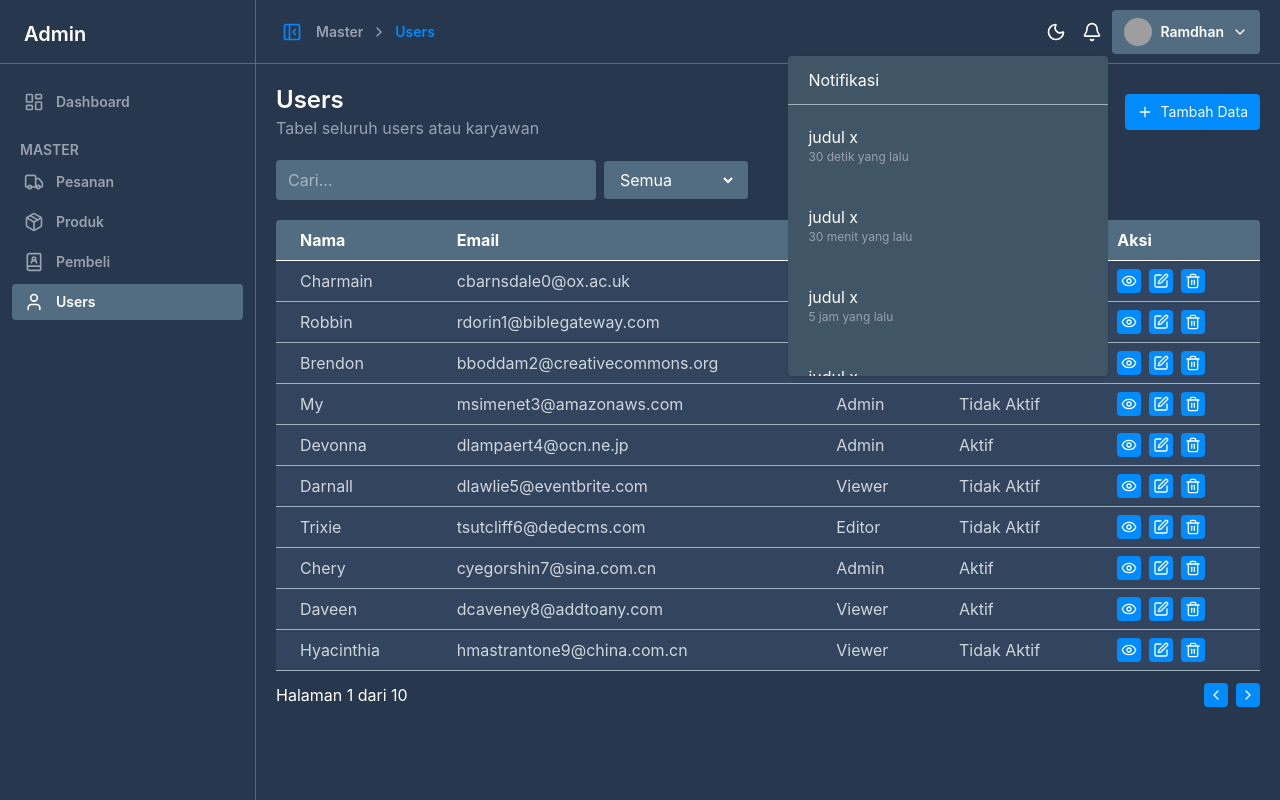
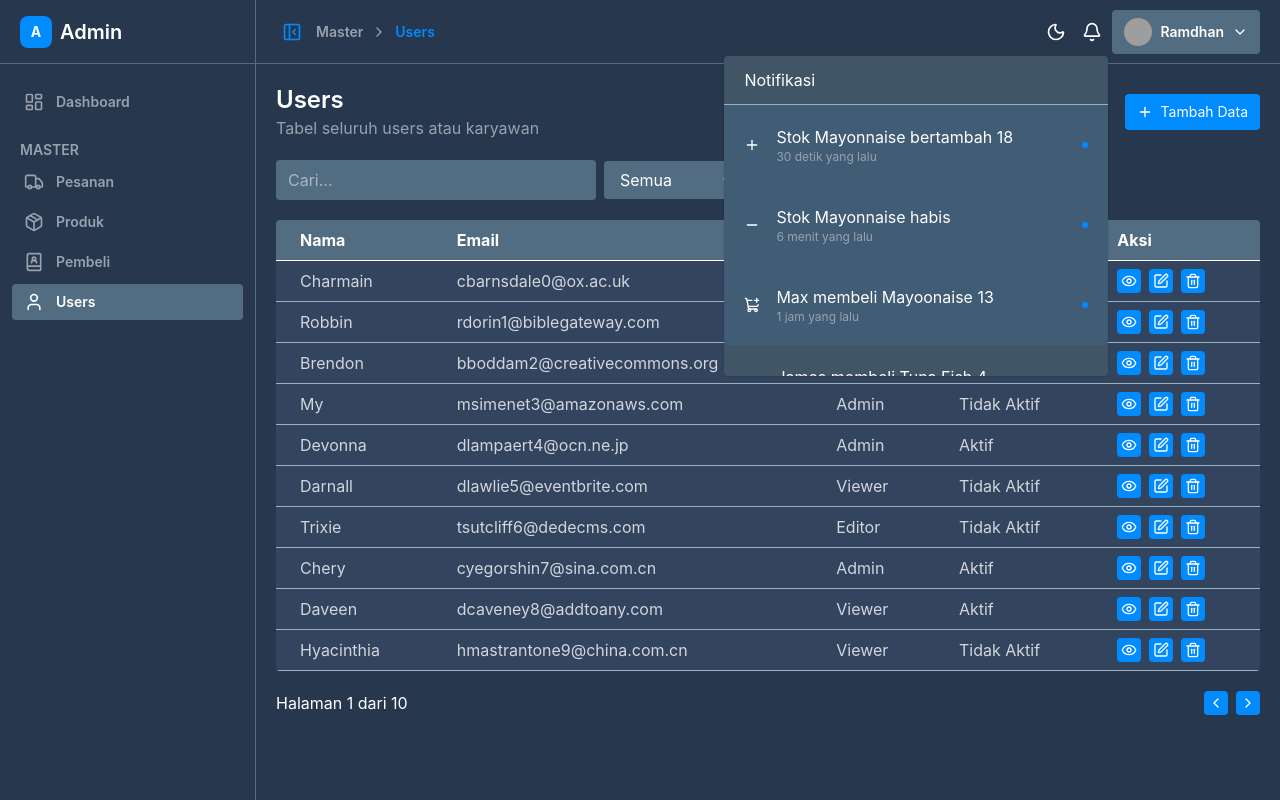
Before and after one commit to RAMDHAN-MQ/react-admin-dashboard, a React (Vite) app: page /master/users in a window 1280 px wide. Both pictures are taken after a click on the button 1092 px from the left and 31 px from the top of the page. Built offline with nearby package versions, Linux system fonts and the light colour scheme; grey boxes are pictures that could not be loaded.

Commit message:
add: component untuk item notification dan fungsi read notification

```diff
--- a/src/components/layouts/MainContent.tsx
+++ b/src/components/layouts/MainContent.tsx
@@ -23,8 +23,52 @@ export default function MainContent({ children }: Props) {
     notifikasi: false,
   });
 
+  const [notif, setNotif] = useState([
+    {
+      id: 1,
+      type: "tambah",
+      judul: "Stok Mayonnaise bertambah 18",
+      waktu: 30,
+      read: true,
+    },
+    {
+      id: 2,
+      type: "habis",
+      judul: "Stok Mayonnaise habis",
+      waktu: 400,
+      read: true,
+    },
+    {
+      id: 3,
+      type: "beli",
+      judul: "Max membeli Mayoonaise 13",
+      waktu: 4000,
+      read: true,
+    },
+    {
+      id: 4,
+      type: "beli",
+      judul: "James membeli Tuna Fish 4",
+      waktu: 9000,
+      read: false,
+    },
+    {
+      id: 5,
+      type: "habis",
+      judul: "Stok Tattoo Kit habis",
+      waktu: 90000,
+      read: false,
+    },
+  ]);
+
+  function handleReadNotif(id: number) {
+    setNotif((prev) =>
+      prev.map((e) => (e.id === id ? { ...e, read: false } : e)),
+    );
+  }
+
   return (
-    <div className="main-content bg-tema-4 flex-1 overflow-y-auto">
+    <div className="main-content bg-tema-4 flex-1 overflow-y-auto scrollbar-thin scrollbar-thumb-primary">
       <div className="nav border-b border-b-tema-3 flex items-center justify-between h-16 p-5">
         <div className="nav-kiri flex gap-2 items-center font-semibold text-sm">
           <IconButton
@@ -35,11 +79,10 @@ export default function MainContent({ children }: Props) {
           <Breadcrumb />
         </div>
         <div className="nav-kanan flex gap-1 items-center text-white">
-          <IconButton icon={<Moon size={20} />} variant="" onClick={() => {}} />
+          <IconButton icon={<Moon size={20} />} onClick={() => {}} />
           <div className="relative">
             <IconButton
               icon={<Bell size={20} />}
-              variant=""
               onClick={() =>
                 setIsDrop((e) => ({
                   profile: false,
@@ -48,31 +91,22 @@ export default function MainContent({ children }: Props) {
               }
             />
             {isDrop.notifikasi && (
-              <div className="flex flex-col my-2 rounded absolute bg-tema-3-shadow w-80 right-0 top-full shadow max-h-80">
+              <div className="flex flex-col my-2 rounded absolute bg-tema-3-shadow w-96 right-0 top-full shadow max-h-80">
                 <div className="px-5 py-3 border-b border-b-tema-2">
                   Notifikasi
                 </div>
-                <ul className="overflow-y-scroll">
-                  <NotificationItem
-                    judul="judul x"
-                    waktu="30 detik yang lalu"
-                  />
-                  <NotificationItem
-                    judul="judul x"
-                    waktu="30 menit yang lalu"
-                  />
-                  <NotificationItem
-                    judul="judul x"
-                    waktu="5 jam yang lalu"
-                  />
-                  <NotificationItem
-                    judul="judul x"
-                    waktu="5 jam yang lalu"
-                  />
-                  <NotificationItem
-                    judul="judul x"
-                    waktu="5 jam yang lalu"
-                  />
+                <ul className="overflow-y-scroll scrollbar-thin scrollbar-thumb-primary">
+                  {notif.map((e) => (
+                    <NotificationItem
+                      key={e.id}
+                      id={e.id}
+                      judul={e.judul}
+                      waktu={e.waktu}
+                      type={e.type}
+                      read={e.read}
+                      onRead={handleReadNotif}
+                    />
+                  ))}
                 </ul>
               </div>
             )}
--- a/src/components/layouts/Sidebar.tsx
+++ b/src/components/layouts/Sidebar.tsx
@@ -3,8 +3,11 @@ import ItemMenu from "../ui/ItemMenu";
 
 export default function Sidebar() {
   return (
-    <div className="side-kiri bg-tema-4 w-64 border-r border-r-tema-3 overflow-y-auto">
-      <div className="nav border-b border-b-tema-3 h-16 py-5 px-6">
+    <div className="side-kiri bg-tema-4 w-64 border-r border-r-tema-3 overflow-y-auto scrollbar-thin scrollbar-thumb-primary">
+      <div className="nav border-b border-b-tema-3 h-16 p-5 flex items-center gap-2">
+        <span className="flex size-8 items-center justify-center rounded-lg bg-primary text-white font-bold text-sm">
+          A
+        </span>
         <span className="text-xl font-semibold text-white">Admin</span>
       </div>
 
@@ -18,14 +21,26 @@ export default function Sidebar() {
         </div>
         <div className="menu-item my-5">
           <span className="px-5">MASTER</span>
-          <ItemMenu logo={<Truck size={20} />} text={"Pesanan"} to="master/pesanan" />
-          <ItemMenu logo={<Package size={20} />} text={"Produk"} to="master/produk" />
+          <ItemMenu
+            logo={<Truck size={20} />}
+            text={"Pesanan"}
+            to="master/pesanan"
+          />
+          <ItemMenu
+            logo={<Package size={20} />}
+            text={"Produk"}
+            to="master/produk"
+          />
           <ItemMenu
             logo={<BookUser size={20} />}
             text={"Pembeli"}
             to="master/pembeli"
           />
-          <ItemMenu logo={<User size={20} />} text={"Users"} to="master/users" />
+          <ItemMenu
+            logo={<User size={20} />}
+            text={"Users"}
+            to="master/users"
+          />
         </div>
       </div>
     </div>
--- a/src/components/ui/IconButton.tsx
+++ b/src/components/ui/IconButton.tsx
@@ -3,7 +3,7 @@ import type { ReactNode } from "react";
 type Props = {
   icon: ReactNode;
   onClick: () => void;
-  variant: string;
+  variant?: string;
 };
 
 export default function IconButton({ icon, onClick, variant = "" }: Props) {
--- a/src/components/ui/NotificationItem.tsx
+++ b/src/components/ui/NotificationItem.tsx
@@ -1,15 +1,52 @@
+import { Minus, Plus, ShoppingCartPlus } from "lucide-react";
+
 type Props = {
+  id: number;
+  type: string;
   judul: string;
-  waktu: string;
+  waktu: number;
+  read: boolean;
+  onRead: (value: number) => void;
 };
 
-export default function NotificationItem({ judul, waktu }: Props) {
+export default function NotificationItem({
+  id,
+  type,
+  judul,
+  waktu,
+  read,
+  onRead,
+}: Props) {
+  let icon;
+  if (type === "tambah") {
+    icon = <Plus size={16} />;
+  } else if (type === "habis") {
+    icon = <Minus size={16} />;
+  } else {
+    icon = <ShoppingCartPlus size={16} />;
+  }
+
+  let ket;
+  if (waktu <= 60) {
+    ket = `${waktu} detik yang lalu`;
+  } else if (waktu <= 3600) {
+    ket = `${Math.floor(waktu / 60)} menit yang lalu`;
+  } else if (waktu <= 86400) {
+    ket = `${Math.floor(waktu / 3600)} jam yang lalu`;
+  } else {
+    ket = `${Math.floor(waktu / 86400)} hari yang lalu`;
+  }
   return (
-    <li className="flex items-center gap-2 p-5 cursor-pointer hover:bg-tema-3">
-      <div className="flex flex-col">
+    <li
+      className={`flex justify-between items-center gap-4 p-5 cursor-pointer hover:bg-tema-3 ${read && "bg-blue-400/10"}`}
+      onClick={() => onRead(id)}
+    >
+      {icon}
+      <div className="flex flex-col flex-1">
         <div className="">{judul}</div>
-        <div className="text-xs text-gray-400">{waktu}</div>
+        <div className="text-xs text-gray-400">{ket}</div>
       </div>
+      <div className={`${read && "bg-primary"} rounded-full size-1.5`}></div>
     </li>
   );
 }
--- a/src/components/ui/Table.tsx
+++ b/src/components/ui/Table.tsx
@@ -26,7 +26,8 @@ export default function Table({ column, data }: Props) {
   const dataPage = data.slice(startIndex, startIndex + itemsPerPage);
 
   return (
-    <div className="overflow-x-auto my-5 rounded">
+    <>
+      <div className="my-5 rounded overflow-x-auto scrollbar-thumb-primary">
         <table className="w-full text-left table-auto">
           <thead className="text-white border-b bg-tema-3">
             <tr>
@@ -43,7 +44,10 @@ export default function Table({ column, data }: Props) {
           <tbody className="text-gray-300 bg-tema-4-shadow">
             {dataPage.length === 0 ? (
               <tr>
-              <td colSpan={column.length + 1} className="text-center px-6 py-2">
+                <td
+                  colSpan={column.length + 1}
+                  className="text-center px-6 py-2"
+                >
                   Tidak Ada Data
                 </td>
               </tr>
@@ -82,8 +86,8 @@ export default function Table({ column, data }: Props) {
             )}
           </tbody>
         </table>
-
-      <div className="flex justify-between my-3">
+      </div>
+      <div className="flex justify-between my-5">
         <span className="text-white">
           Halaman {currentPage} dari {totalPage}
         </span>
@@ -104,6 +108,6 @@ export default function Table({ column, data }: Props) {
           />
         </div>
       </div>
-    </div>
+    </>
   );
 }
```
Lines whose indentation alone changed are shown as unchanged.
